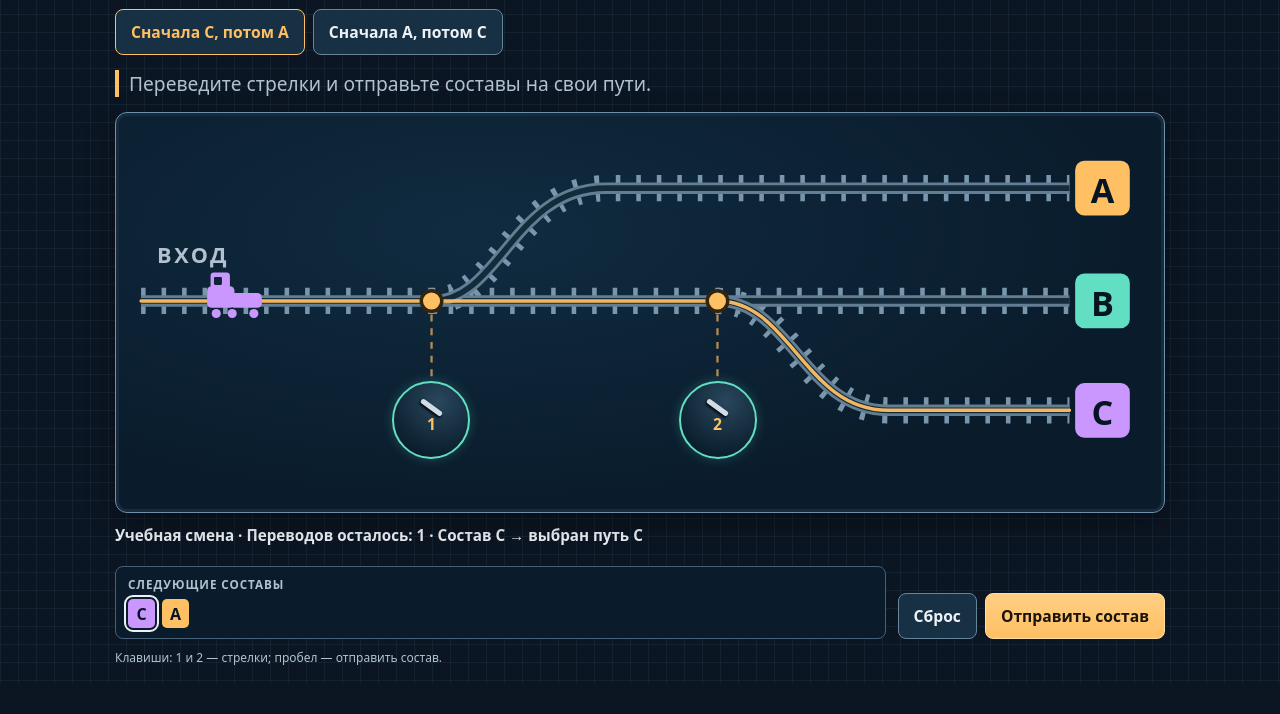
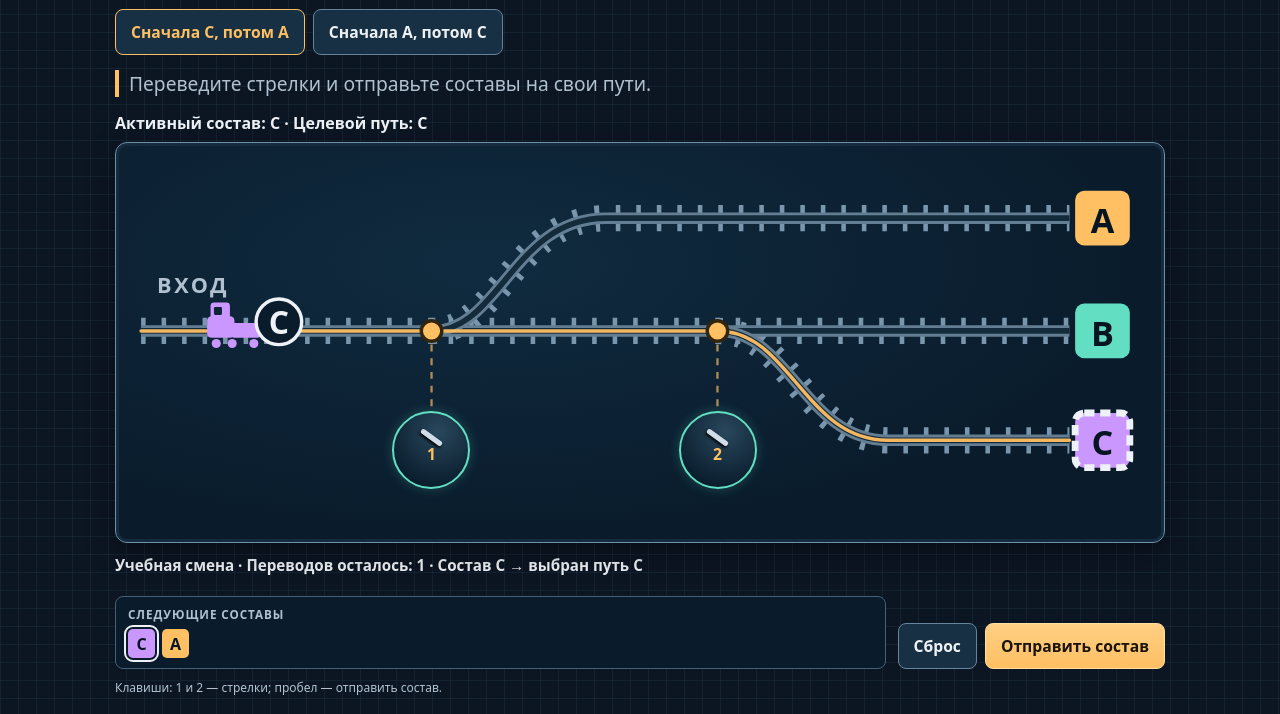
Before and after one commit to smart-tinker/switchyard-puzzle, a plain HTML site: page game/index.html in a window 1280 px wide. Both pictures are taken after a click on the button "Тренировка". Shown: the part 166-880 px from the top of the page. Before the commit the page ends 850 px from the top, so only its background shows below. Drawn offline with Linux system fonts and the light colour scheme.

Commit message:
Label the active training train and its target track

```diff
--- a/game/app.mjs
+++ b/game/app.mjs
@@ -66,6 +66,14 @@ function render() {
   if(daily){
     const best=readRecord();
     $('record').textContent=best===null?'Рекорда пока нет':'Рекорд дня: '+best+' перев.';
+  }
+  const trainingTarget=training && run.state==='play' ? target : '';
+  $('training-target').hidden=!trainingTarget;
+  $('training-target').textContent=trainingTarget ? 'Активный состав: '+trainingTarget+' · Целевой путь: '+trainingTarget : '';
+  $('train-label').textContent=trainingTarget;
+  $('train-badge').classList.toggle('visible',Boolean(trainingTarget));
+  for(const rail of ['A','B','C']){
+    $('marker-'+rail).classList.toggle('target',rail===trainingTarget);
   }
   $('selected').setAttribute('d',track[route]);
   if (!moving) {
--- a/game/index.html
+++ b/game/index.html
@@ -23,6 +23,7 @@
     <button id="order-ac" type="button" aria-pressed="false">Сначала A, потом C</button>
   </div>
   <p class="intro">Переведите стрелки и отправьте составы на свои пути.</p>
+  <p id="training-target" hidden></p>
   <section class="board" aria-label="Схема путей">
     <svg viewBox="0 0 920 350" aria-hidden="true">
       <g id="rails"></g>
@@ -31,9 +32,9 @@
       <circle class="pivot" cx="277" cy="165" r="9" /><circle class="pivot" cx="528" cy="165" r="9" />
       <text class="rail-label" x="36" y="132">ВХОД</text>
       <g class="markers">
-        <rect x="842" y="42" width="48" height="48" rx="8" fill="#ffbf63"/><text x="866" y="67">A</text>
-        <rect x="842" y="141" width="48" height="48" rx="8" fill="#62dfc2"/><text x="866" y="166">B</text>
-        <rect x="842" y="237" width="48" height="48" rx="8" fill="#ca97ff"/><text x="866" y="262">C</text>
+        <rect id="marker-A" x="842" y="42" width="48" height="48" rx="8" fill="#ffbf63"/><text x="866" y="67">A</text>
+        <rect id="marker-B" x="842" y="141" width="48" height="48" rx="8" fill="#62dfc2"/><text x="866" y="166">B</text>
+        <rect id="marker-C" x="842" y="237" width="48" height="48" rx="8" fill="#ca97ff"/><text x="866" y="262">C</text>
       </g>
       <g id="train" transform="translate(105 165)">
         <rect x="-25" y="-13" width="24" height="19" rx="4" fill="currentColor"/>
@@ -41,6 +42,7 @@
         <rect x="-19" y="-21" width="7" height="7" rx="1" fill="#102438"/>
         <rect x="-5" y="-7" width="28" height="13" rx="4" fill="currentColor"/>
         <circle cx="-17" cy="11" r="4" fill="currentColor"/><circle cx="-3" cy="11" r="4" fill="currentColor"/><circle cx="16" cy="11" r="4" fill="currentColor"/>
+        <g id="train-badge"><circle cx="38" cy="-8" r="20"/><text id="train-label" x="38" y="-8"></text></g>
       </g>
     </svg>
     <button id="s1" class="switch one" type="button" aria-label="Стрелка 1" aria-pressed="false"><span></span>1</button>
--- a/game/yard.css
+++ b/game/yard.css
@@ -33,3 +33,10 @@ button{-webkit-tap-highlight-color:transparent}
 @media(min-width:800px) and (max-height:760px){main{width:min(100% - 32px,940px);padding-top:20px}}
 
 #training-order[hidden]{display:none}
+
+#training-target{margin:0 0 8px;font-weight:750}
+#train-badge{display:none}
+#train-badge.visible{display:inline}
+#train-badge circle{fill:var(--board);stroke:var(--ink);stroke-width:3}
+#train-label{text-anchor:middle;dominant-baseline:central;font:900 28px system-ui;fill:var(--ink)}
+.markers .target{stroke:var(--ink);stroke-width:6;stroke-dasharray:9 5}
```
Also changed, not shown: test/browser.mjs (+29 -0 lines).
